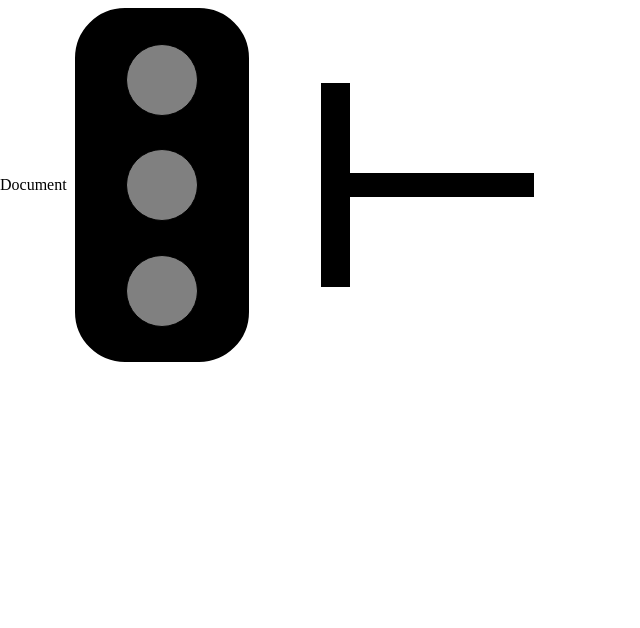
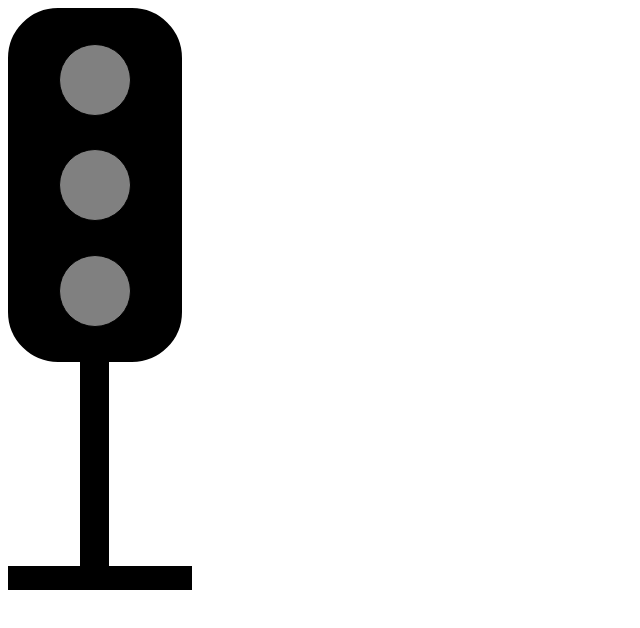
Before and after one commit to ujjawal0320/-Smart-Traffic-light, a plain HTML site: page index.html in a window 1280 px wide. Shown: the whole page, without its empty margins (0-640 px from the left). Drawn offline with Linux system fonts and the light colour scheme.

Commit message:
Update style.css

```diff
--- a/style.css
+++ b/style.css
@@ -1,7 +1,4 @@
- *{
-    display: flex;
-    align-items: center;
- }
+
  .trafficlight{
     height: 350px;
     width: 170px;
```
